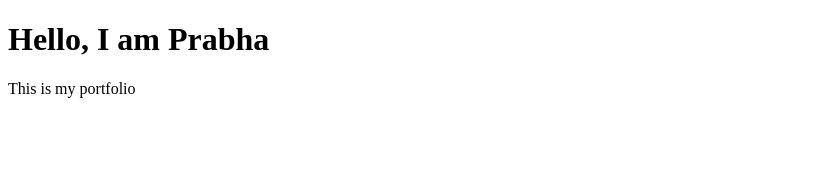
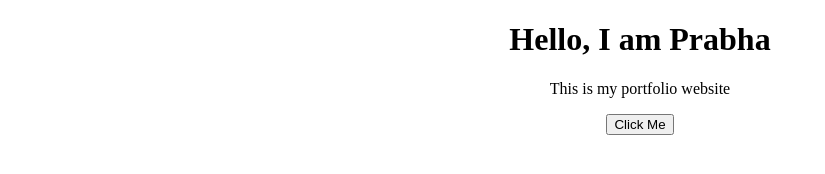
Before and after one commit to prabhakishori/portfolio, a plain HTML site: page index.html in a window 1280 px wide. Shown: the whole page, without its empty margins (0-825 px from the left). Drawn offline with Linux system fonts and the light colour scheme.

Commit message:
index.html

```diff
--- a/index.html
+++ b/index.html
@@ -2,11 +2,15 @@
 <html>
 <head>
     <title>My Portfolio</title>
+    <link rel="stylesheet" href="style.css">
 </head>
 <body>
 
 <h1>Hello, I am Prabha </h1>
-<p>This is my portfolio</p>
+<p>This is my portfolio website</p>
 
+<button onclick="showMessage()">Click Me</button>
+
+<script src="script.js"></script>
 </body>
 </html>
```
